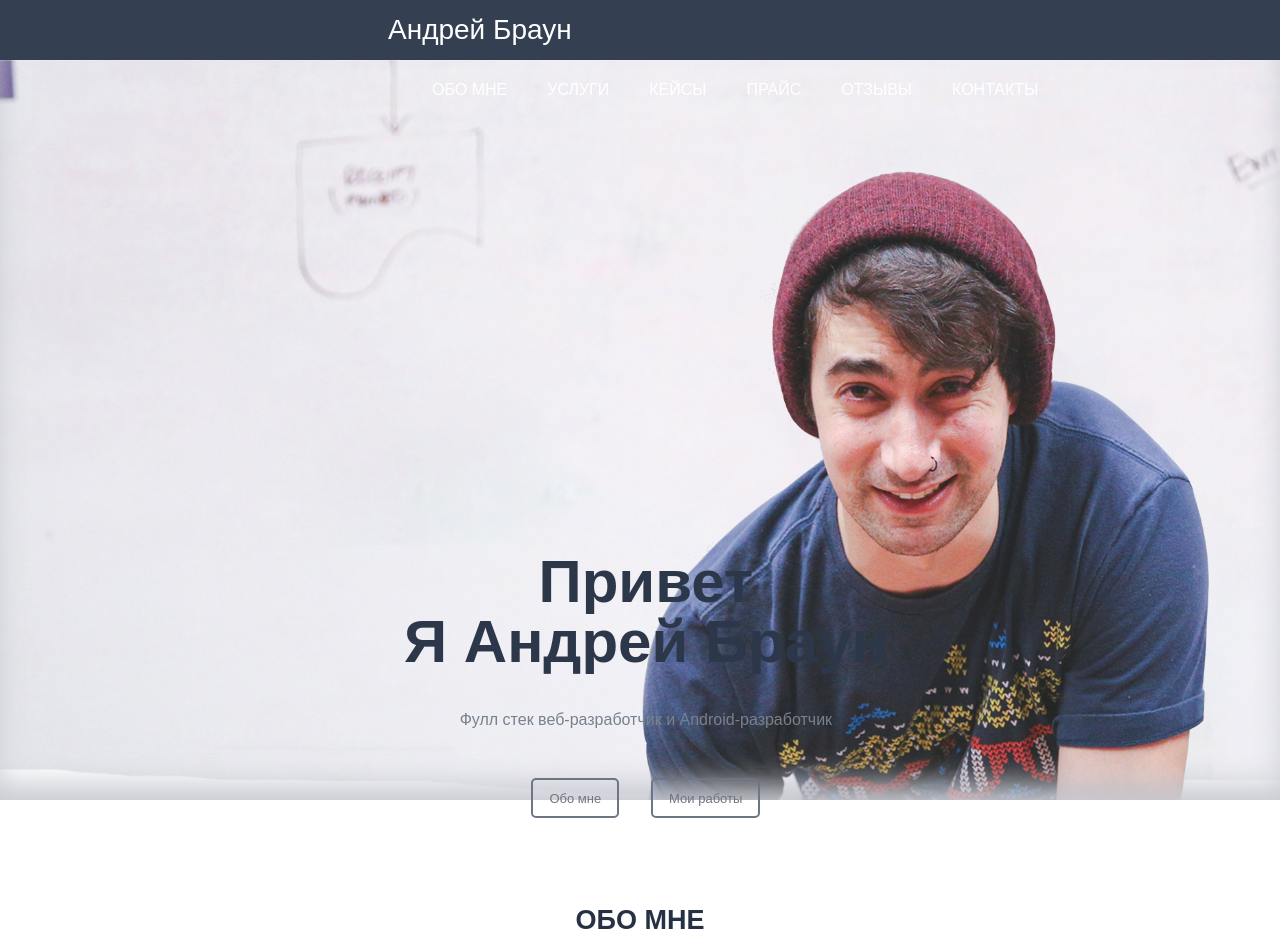
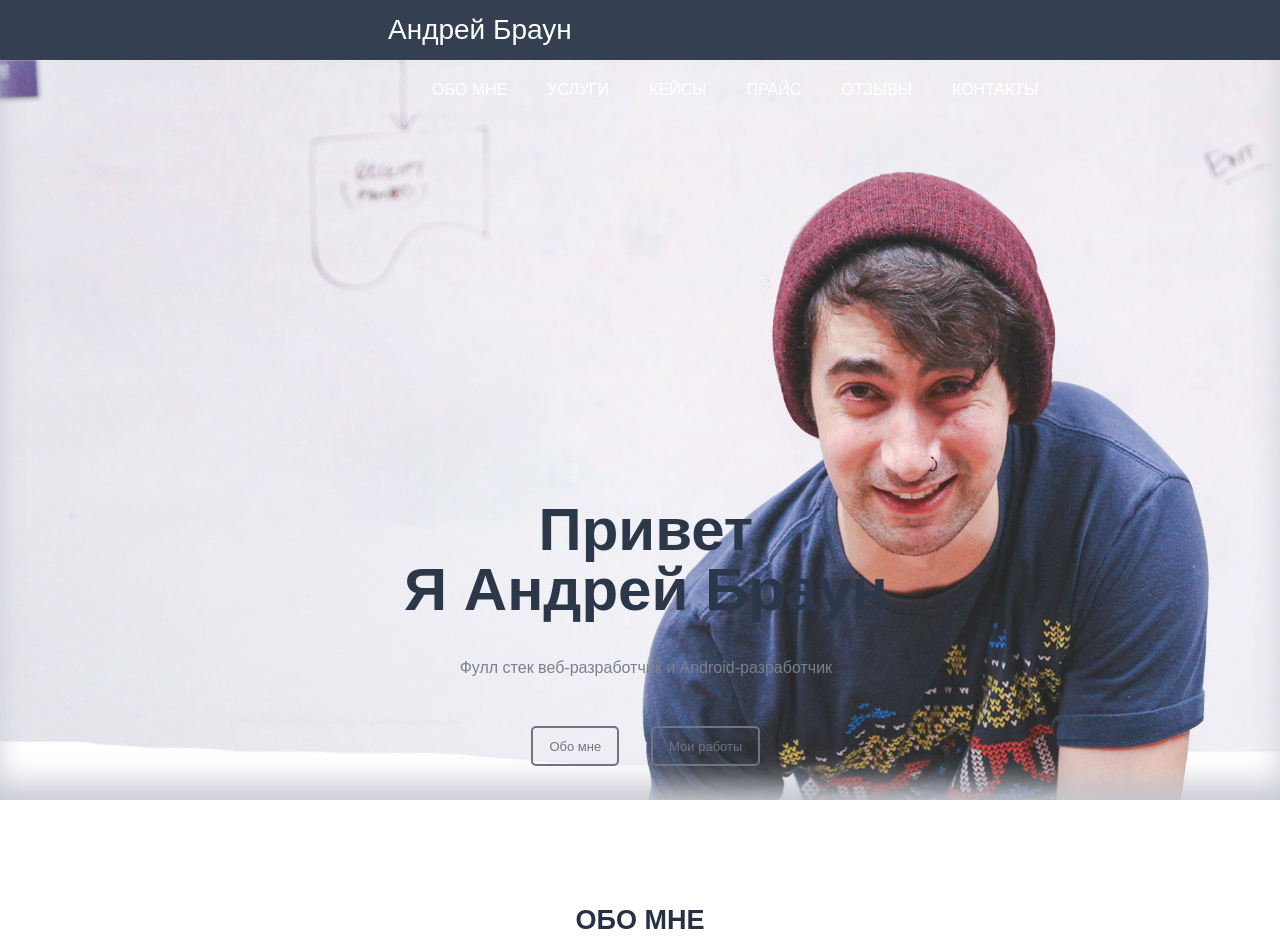
Before and after one commit to Kparmyonov/Kparmyonov.github.io, a plain HTML site: page src/index.html in a window 1280 px wide. Shown: the top 937 px of the page. Drawn offline with Linux system fonts and the light colour scheme.

Commit message:
Залил 2-ое ДЗ

```diff
--- a/src/css/style.css
+++ b/src/css/style.css
@@ -48,13 +48,13 @@ nav{
 .main{
     width: 100%;
     height: calc(100% - 60px);
-    background: url(../img/boy.png) 90% 100%/auto 85% no-repeat, url("../img/bg.jpg") center/cover no-repeat;
+    background: url(../img/boy.png) 90% 100%/auto 85% no-repeat, url("../img/bg.jpg") top/100% auto no-repeat;
     box-shadow: inset 0px -20px 30px -3px #c9cbd3;
 }
 
 .title_container{
     float: left;
-    margin: 432px 0px 0px 404px;
+    margin: 380px 0px 0px 404px;
     color: #2c384a;
     text-align: center;
 }
```
